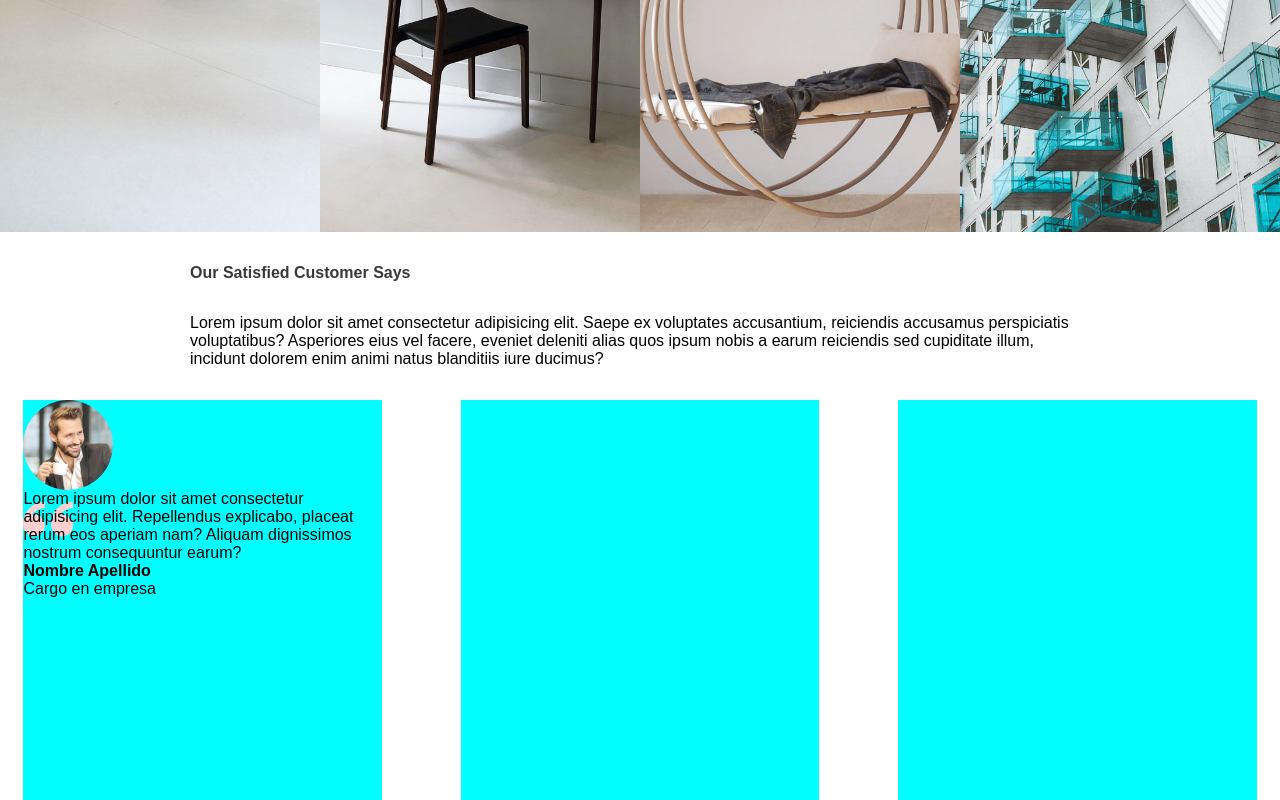
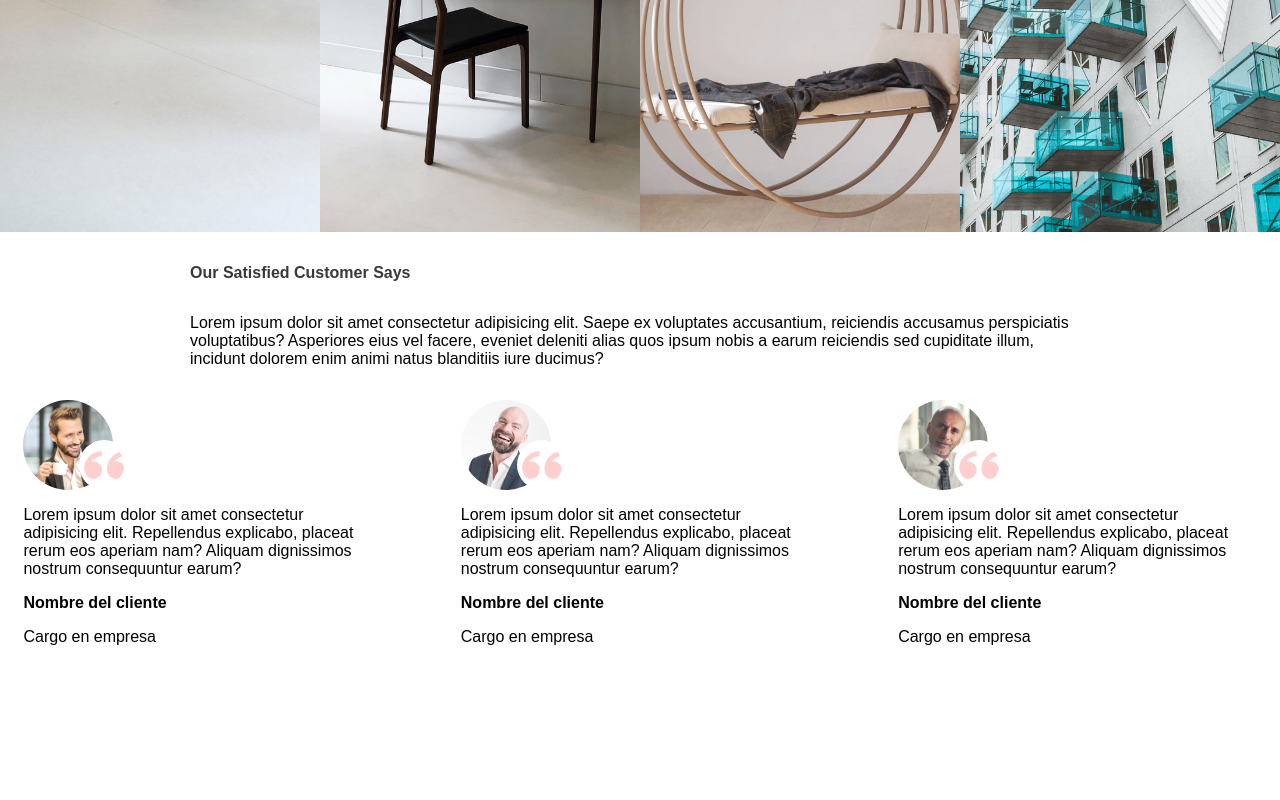
Before and after one commit to LiquidArtDevelopers/PROYECTO-02---INTERIORISMO-NKJM, a plain HTML site: page index.html in a window 1280 px wide. Shown: the part 2178-2978 px from the top of the page. After the commit the page ends 2824 px from the top, so only its background shows below. Drawn offline with Linux system fonts and the light colour scheme.

Commit message:
SECCIÓN CLIENTES

```diff
--- a/assets/css/style.css
+++ b/assets/css/style.css
@@ -51,6 +51,7 @@ a{
 .esconder{
     display: none!important;
 }
+
 
 /* estilos del nav */
 nav{
@@ -274,18 +275,31 @@ article{
     width: 28%;
     min-width: 250px;
     max-width: 400px;
-    height: 400px;
-    background-color: aqua;
+    display: flex;
+    flex-direction: column;
+    align-items: flex-start;
+    justify-content: flex-start;
+    row-gap: 1rem;
 }
 .contenedorAvatar{
     width: 90px;
     height: 90px;
     border-radius: 50%;
-
+    position: relative;
 }
-#img01{
+.avatar_fondo{
     width: 100%;
     height: 100%;
     object-fit: cover;
     border-radius: 50%;
 }
+.avatar_frente{
+    width: 50px;
+    height: 50px;
+    padding: 0.3rem;
+    border-radius: 50%;
+    position: absolute;
+    bottom: 0;
+    right: -1rem;
+    background-color: var(--color01);
+}
--- a/index.html
+++ b/index.html
@@ -105,18 +105,32 @@
                 <div id="contenedorClientes">
                     <div class="cliente">
                         <div class="contenedorAvatar">
-                            <img id="img01" src="./assets/imagenes/person_1.jpg" alt="">
-                            <img id="img02" src="./assets/imagenes/comillas.png" alt="">
+                            <img class="avatar_fondo" src="./assets/imagenes/person_1.jpg" alt="">
+                            <img class="avatar_frente" src="./assets/imagenes/comillas.png" alt="">
                         </div>
                         <p>Lorem ipsum dolor sit amet consectetur adipisicing elit. Repellendus explicabo, placeat rerum eos aperiam nam? Aliquam dignissimos nostrum consequuntur earum?</p>
-                        <h4>Nombre Apellido</h4>
+                        <h4>Nombre del cliente</h4>
                         <p>Cargo en empresa</p>
                     </div>
+
                     <div class="cliente">
+                        <div class="contenedorAvatar">
+                            <img class="avatar_fondo" src="./assets/imagenes/person_2.jpg" alt="">
+                            <img class="avatar_frente" src="./assets/imagenes/comillas.png" alt="">
+                        </div>
+                        <p>Lorem ipsum dolor sit amet consectetur adipisicing elit. Repellendus explicabo, placeat rerum eos aperiam nam? Aliquam dignissimos nostrum consequuntur earum?</p>
+                        <h4>Nombre del cliente</h4>
+                        <p>Cargo en empresa</p>
+                    </div>
 
-                    </div>
                     <div class="cliente">
-
+                        <div class="contenedorAvatar">
+                            <img class="avatar_fondo" src="./assets/imagenes/person_3.jpg" alt="">
+                            <img class="avatar_frente" src="./assets/imagenes/comillas.png" alt="">
+                        </div>
+                        <p>Lorem ipsum dolor sit amet consectetur adipisicing elit. Repellendus explicabo, placeat rerum eos aperiam nam? Aliquam dignissimos nostrum consequuntur earum?</p>
+                        <h4>Nombre del cliente</h4>
+                        <p>Cargo en empresa</p>
                     </div>
                 </div>
             </article>
```
